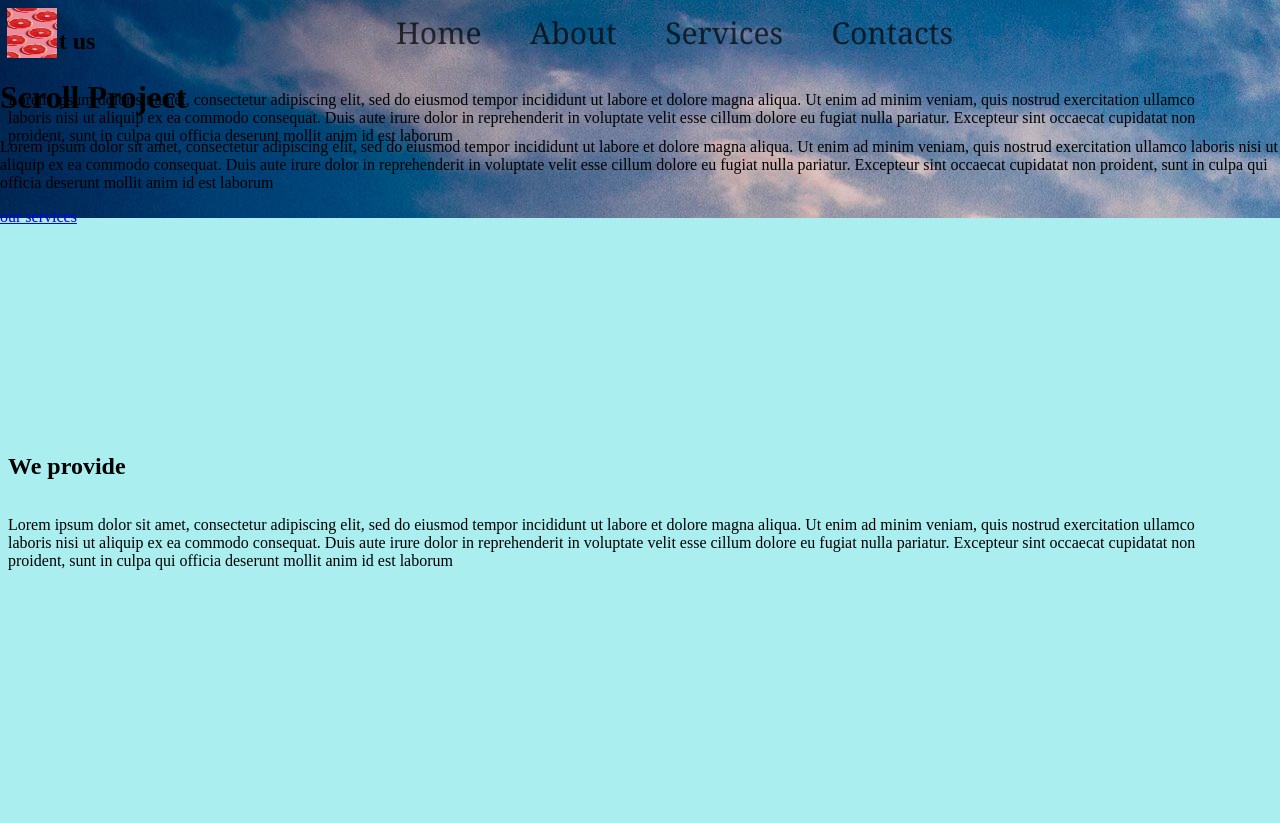
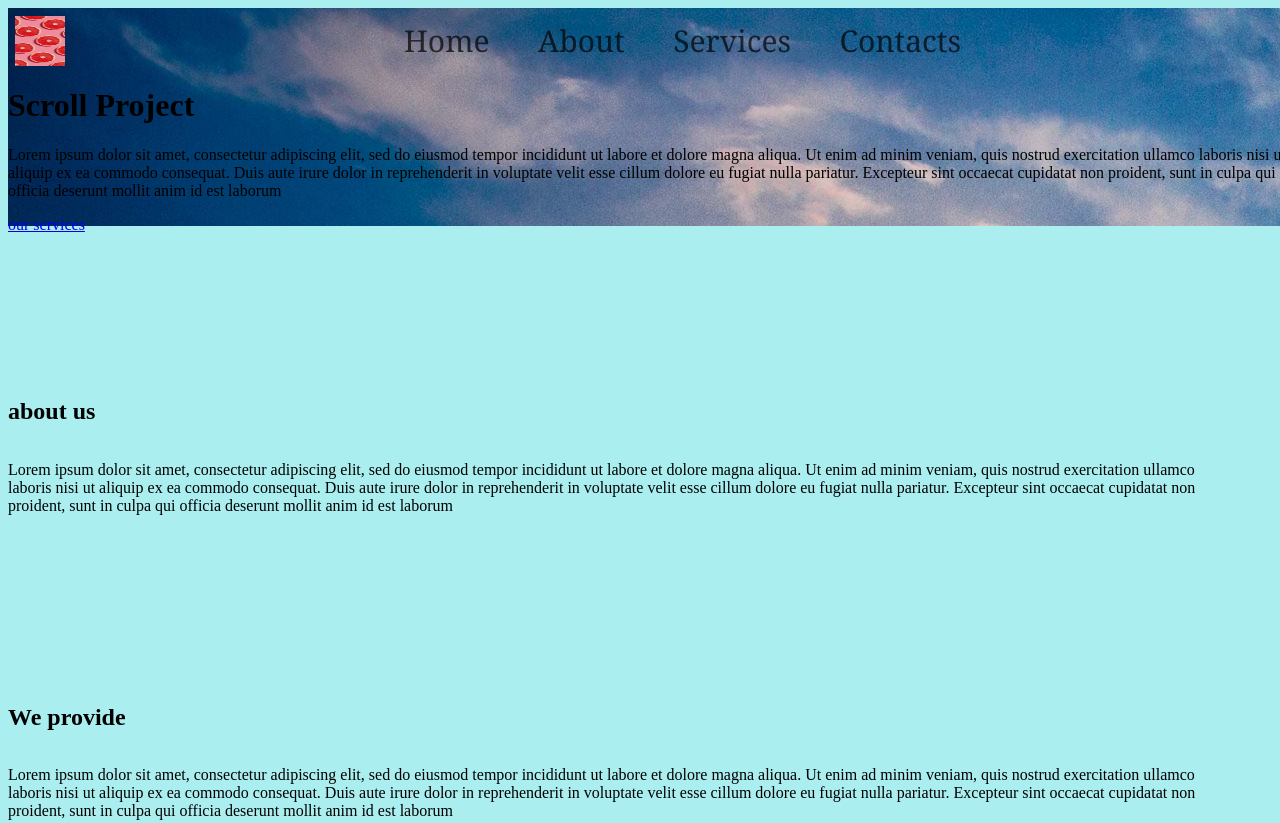
Before and after one commit to GeorgiyZhuravlevRudn/js_projects, a plain HTML site: page scroll/index.html in a window 1280 px wide. Shown: the top 823 px of the page. Drawn offline with Linux system fonts and the light colour scheme.

Commit message:
commited

```diff
--- a/scroll/styles.css
+++ b/scroll/styles.css
@@ -7,7 +7,7 @@ body{
         place-items: start;
         grid-template-columns: 100%;
         grid-template-rows: auto;
-        row-gap: 50%;
+        row-gap: 20%;
         background-color:rgba(16, 208, 214, 0.35);
 }
 .main-header{
@@ -15,14 +15,14 @@ body{
         grid-template-columns: 100%;
         grid-template-rows:30% 70%;
         height:auto;
-        margin:0 ;
+        margin:0;
         padding:0;
         left:0;
         top:0;
-        position:absolute;
+        position:static;
         place-items: center;
         align-items:center;
-        background-color:tranparent;
+        background-color:transparent;
         background-image:url(img/background.jpg);
 }
 
```
